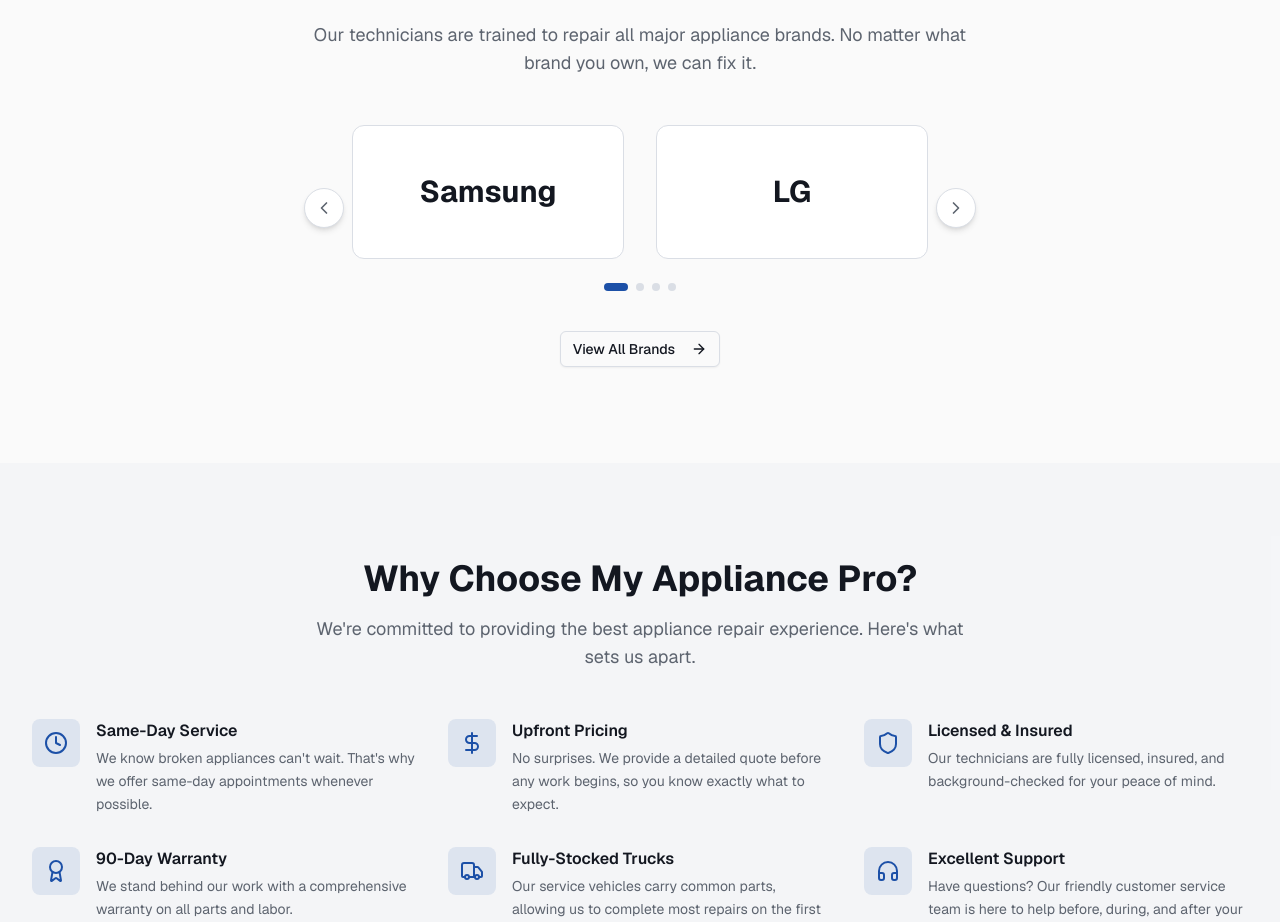
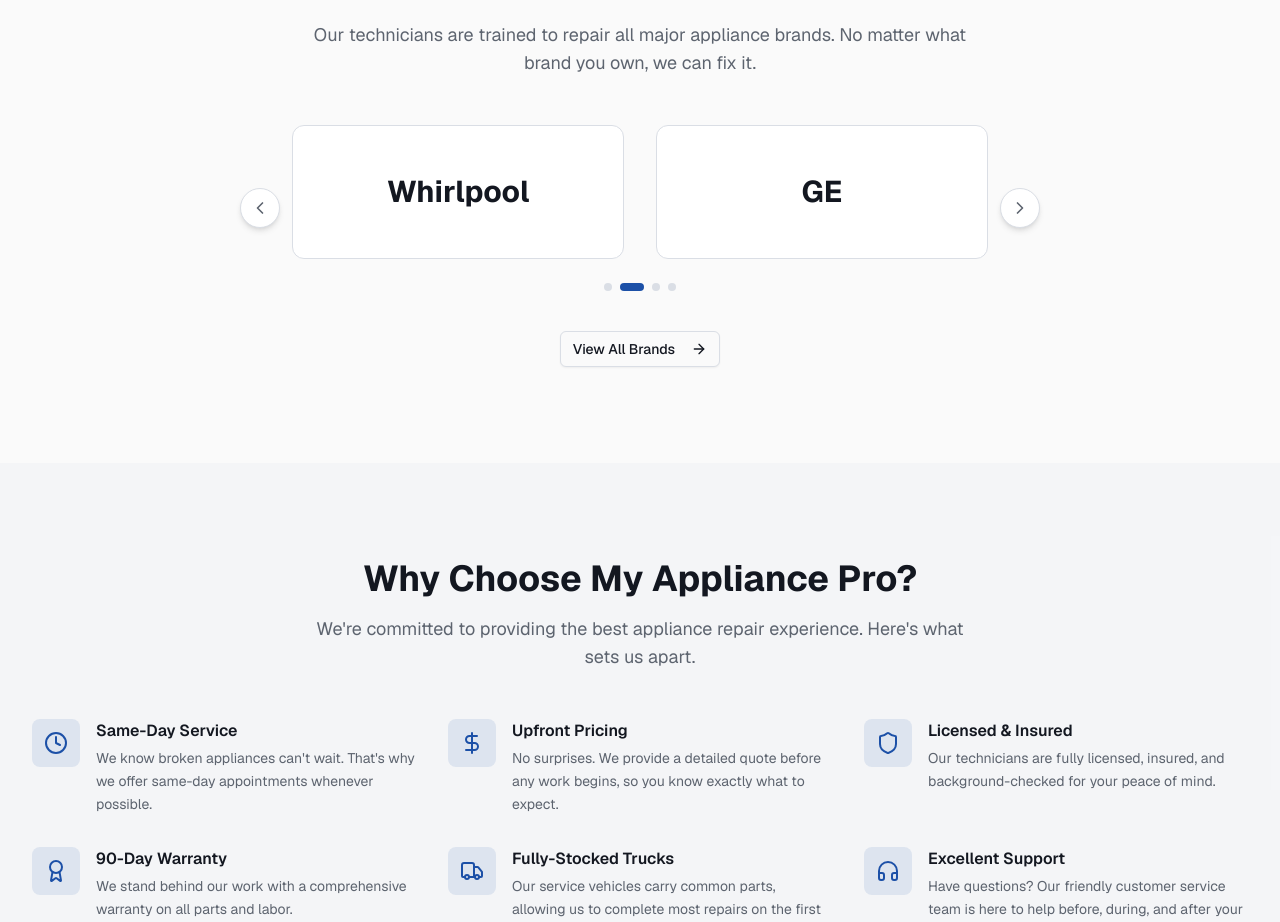
Before and after one commit to cgalvis20-beep/v0-wordpress-appliance-repair, a Next.js app: page / in a window 1280 px wide. Shown: the part 3783-4705 px from the top of the page. Built offline with nearby package versions, Linux system fonts and the light colour scheme.

Commit message:
feat: enhance brands slider with CSS transitions and auto-advance\n\nRebuild carousel with smooth sliding, auto-advance, and manual control

```diff
--- a/components/home/brands-section.tsx
+++ b/components/home/brands-section.tsx
@@ -1,6 +1,6 @@
 "use client"
 
-import { useState } from "react"
+import { useState, useCallback, useEffect } from "react"
 import Link from "next/link"
 import { ArrowRight, ChevronLeft, ChevronRight } from "lucide-react"
 import { Button } from "@/components/ui/button"
@@ -11,21 +11,19 @@ export function BrandsSection() {
   const brandsPerPage = 2
   const totalPages = Math.ceil(brands.length / brandsPerPage)
 
-  const handleNext = () => {
+  const goToNext = useCallback(() => {
     setCurrentIndex((prev) => (prev + 1) % totalPages)
-  }
+  }, [totalPages])
 
-  const handlePrev = () => {
+  const goToPrev = useCallback(() => {
     setCurrentIndex((prev) => (prev - 1 + totalPages) % totalPages)
-  }
+  }, [totalPages])
 
-  const handleDotClick = (index: number) => {
-    setCurrentIndex(index)
-  }
-
-  // Get current visible brands
-  const startIndex = currentIndex * brandsPerPage
-  const visibleBrands = brands.slice(startIndex, startIndex + brandsPerPage)
+  // Auto-advance every 4 seconds
+  useEffect(() => {
+    const interval = setInterval(goToNext, 4000)
+    return () => clearInterval(interval)
+  }, [goToNext])
 
   return (
     <section className="py-16 lg:py-24 bg-background">
@@ -41,28 +39,40 @@ export function BrandsSection() {
         </div>
 
         {/* Brand carousel */}
-        <div className="relative max-w-2xl mx-auto px-12">
+        <div className="relative max-w-3xl mx-auto">
           {/* Navigation arrows */}
           <button
             type="button"
-            onClick={handlePrev}
-            className="absolute left-0 top-1/2 -translate-y-1/2 z-10 h-10 w-10 rounded-full bg-card border border-border shadow-md flex items-center justify-center text-muted-foreground hover:text-foreground hover:border-primary/30 transition-all"
+            onClick={goToPrev}
+            className="absolute left-0 top-1/2 -translate-y-1/2 -translate-x-2 sm:-translate-x-4 z-10 h-10 w-10 rounded-full bg-card border border-border shadow-md flex items-center justify-center text-muted-foreground hover:text-foreground hover:border-primary/30 transition-all cursor-pointer"
             aria-label="Previous brands"
           >
             <ChevronLeft className="h-5 w-5" />
           </button>
           <button
             type="button"
-            onClick={handleNext}
-            className="absolute right-0 top-1/2 -translate-y-1/2 z-10 h-10 w-10 rounded-full bg-card border border-border shadow-md flex items-center justify-center text-muted-foreground hover:text-foreground hover:border-primary/30 transition-all"
+            onClick={goToNext}
+            className="absolute right-0 top-1/2 -translate-y-1/2 translate-x-2 sm:translate-x-4 z-10 h-10 w-10 rounded-full bg-card border border-border shadow-md flex items-center justify-center text-muted-foreground hover:text-foreground hover:border-primary/30 transition-all cursor-pointer"
             aria-label="Next brands"
           >
             <ChevronRight className="h-5 w-5" />
           </button>
 
-          {/* Brand cards - display only */}
-          <div className="grid grid-cols-2 gap-6 lg:gap-8">
-            {visibleBrands.map((brand) => (
+          {/* Sliding container */}
+          <div className="overflow-hidden mx-8">
+            <div
+              className="flex transition-transform duration-500 ease-in-out"
+              style={{ transform: `translateX(-${currentIndex * 100}%)` }}
+            >
+              {Array.from({ length: totalPages }).map((_, pageIndex) => {
+                const pageStart = pageIndex * brandsPerPage
+                const pageBrands = brands.slice(pageStart, pageStart + brandsPerPage)
+                return (
+                  <div
+                    key={pageIndex}
+                    className="w-full flex-shrink-0 grid grid-cols-2 gap-6 lg:gap-8 px-1"
+                  >
+                    {pageBrands.map((brand) => (
                       <div
                         key={brand.slug}
                         className="flex items-center justify-center p-8 lg:p-12 rounded-xl border border-border bg-card"
@@ -73,6 +83,10 @@ export function BrandsSection() {
                       </div>
                     ))}
                   </div>
+                )
+              })}
+            </div>
+          </div>
 
           {/* Pagination dots */}
           <div className="flex justify-center gap-2 mt-6">
@@ -80,8 +94,8 @@ export function BrandsSection() {
               <button
                 key={index}
                 type="button"
-                onClick={() => handleDotClick(index)}
-                className={`h-2 rounded-full transition-all ${
+                onClick={() => setCurrentIndex(index)}
+                className={`h-2 rounded-full transition-all cursor-pointer ${
                   index === currentIndex
                     ? "w-6 bg-primary"
                     : "w-2 bg-border hover:bg-muted-foreground"
```
Lines whose indentation alone changed are shown as unchanged.
